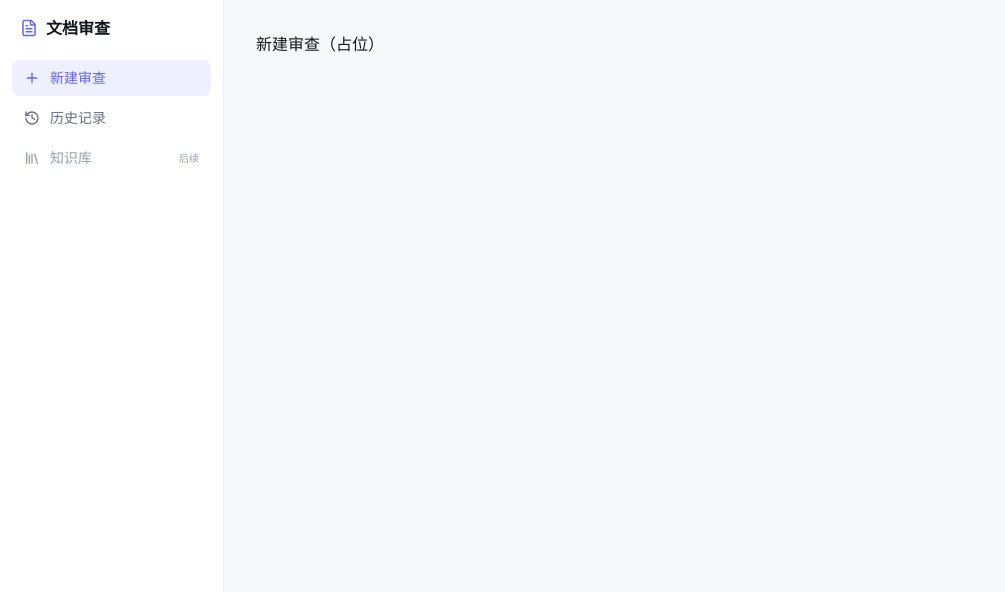
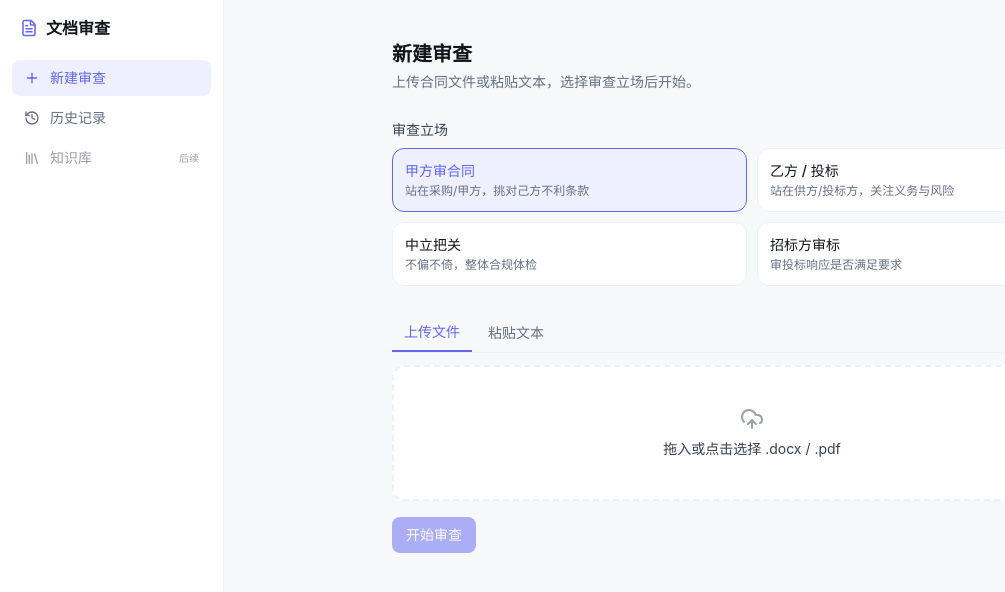
Before and after one commit to zangkaiqiang/doc-review, a React (Vite) app in the folder frontend/: page /new in a window 1280 px wide. Shown: the top 592 px of the page, without its empty margins (0-1005 px from the left). Built offline with nearby package versions, Linux system fonts and the light colour scheme.

Commit message:
feat(frontend): 新建审查页 — 文件上传 + 粘贴 + 立场选择

```diff
--- a/frontend/src/components/NewReview.tsx
+++ /dev/null
@@ -1,66 +0,0 @@
-import { useState } from "react";
-import { createReview } from "../api";
-
-const STANCES = [
-  { key: "party_a", label: "甲方审合同" },
-  { key: "party_b", label: "乙方/投标" },
-  { key: "neutral", label: "中立把关" },
-  { key: "tenderee", label: "招标方审标" },
-];
-
-const SAMPLE = `采购合同
-甲方：A公司    乙方：B公司
-第一条 标的：B公司向A公司提供咨询服务。
-第二条 合同金额：人民币1,200,000元。
-第三条 付款方式：合同签订后A方尽快支付。
-第四条 违约责任：乙方违约的，概不退还已付款项。
-第五条 本合同最终解释权归甲方所有。`;
-
-export default function NewReview({ onCreated }: { onCreated: (id: number) => void }) {
-  const [text, setText] = useState(SAMPLE);
-  const [stance, setStance] = useState("party_a");
-  const [loading, setLoading] = useState(false);
-
-  async function start() {
-    setLoading(true);
-    try {
-      const { task_id } = await createReview(text, stance, "粘贴文本审查");
-      onCreated(task_id);
-    } catch (e) {
-      alert(String(e));
-    } finally {
-      setLoading(false);
-    }
-  }
-
-  return (
-    <div className="newreview">
-      <h1>📄 文档审查智能体</h1>
-      <p className="muted">MVP 骨架 · 粘贴合同文本，选择审查立场，开始审查</p>
-
-      <div className="field">
-        <label>审查立场</label>
-        <div className="stances">
-          {STANCES.map((s) => (
-            <button
-              key={s.key}
-              className={stance === s.key ? "stance active" : "stance"}
-              onClick={() => setStance(s.key)}
-            >
-              {s.label}
-            </button>
-          ))}
-        </div>
-      </div>
-
-      <div className="field">
-        <label>合同/文档文本</label>
-        <textarea value={text} onChange={(e) => setText(e.target.value)} rows={14} />
-      </div>
-
-      <button className="primary" disabled={loading || !text.trim()} onClick={start}>
-        {loading ? "审查中…" : "开始审查"}
-      </button>
-    </div>
-  );
-}
--- a/frontend/src/pages/NewReview.tsx
+++ b/frontend/src/pages/NewReview.tsx
@@ -1,3 +1,159 @@
+import { useState, useRef } from "react";
+import { useNavigate } from "react-router-dom";
+import * as Tabs from "@radix-ui/react-tabs";
+import { UploadCloud, FileText, Loader2 } from "lucide-react";
+import { uploadDocument, createReview } from "../lib/api";
+import { useToast } from "../components/ui/toast";
+import { Button } from "../components/ui/Button";
+import { cn } from "../lib/cn";
+
+const STANCES = [
+  { key: "party_a", label: "甲方审合同", hint: "站在采购/甲方，挑对己方不利条款" },
+  { key: "party_b", label: "乙方 / 投标", hint: "站在供方/投标方，关注义务与风险" },
+  { key: "neutral", label: "中立把关", hint: "不偏不倚，整体合规体检" },
+  { key: "tenderee", label: "招标方审标", hint: "审投标响应是否满足要求" },
+];
+
+const SAMPLE = `采购合同
+甲方：A公司    乙方：B公司
+第一条 标的：B公司向A公司提供咨询服务。
+第二条 合同金额：人民币1,200,000元。
+第三条 付款方式：合同签订后A方尽快支付。
+第四条 违约责任：乙方违约的，概不退还已付款项。
+第五条 本合同最终解释权归甲方所有。`;
+
 export default function NewReview() {
-  return <div className="p-8">新建审查（占位）</div>;
+  const nav = useNavigate();
+  const { toast } = useToast();
+  const fileInput = useRef<HTMLInputElement>(null);
+
+  const [stance, setStance] = useState("party_a");
+  const [text, setText] = useState(SAMPLE);
+  const [docId, setDocId] = useState<number | null>(null);
+  const [docName, setDocName] = useState<string>("");
+  const [uploading, setUploading] = useState(false);
+  const [submitting, setSubmitting] = useState(false);
+
+  async function onFile(file: File) {
+    setUploading(true);
+    setDocId(null);
+    try {
+      const { id, name, chars } = await uploadDocument(file);
+      setDocId(id);
+      setDocName(`${name}（${chars} 字）`);
+    } catch (e) {
+      toast(String(e instanceof Error ? e.message : e), "error");
+    } finally {
+      setUploading(false);
+    }
+  }
+
+  async function start(mode: "file" | "text") {
+    setSubmitting(true);
+    try {
+      const body =
+        mode === "file"
+          ? { doc_id: docId!, stance }
+          : { text, name: "粘贴文本审查", stance };
+      const { task_id } = await createReview(body);
+      nav(`/review/${task_id}`);
+    } catch (e) {
+      toast(String(e instanceof Error ? e.message : e), "error");
+    } finally {
+      setSubmitting(false);
+    }
+  }
+
+  return (
+    <div className="mx-auto max-w-3xl px-6 py-10">
+      <h1 className="text-xl font-semibold text-ink">新建审查</h1>
+      <p className="mt-1 text-sm text-muted">上传合同文件或粘贴文本，选择审查立场后开始。</p>
+
+      {/* 立场 */}
+      <div className="mt-7">
+        <div className="mb-2 text-sm font-medium text-ink2">审查立场</div>
+        <div className="grid grid-cols-2 gap-2.5">
+          {STANCES.map((s) => (
+            <button
+              key={s.key}
+              onClick={() => setStance(s.key)}
+              className={cn(
+                "rounded-card border p-3 text-left transition-colors",
+                stance === s.key ? "border-brand bg-brand-soft" : "border-line bg-surface hover:border-brand/40"
+              )}
+            >
+              <div className={cn("text-sm font-medium", stance === s.key ? "text-brand" : "text-ink")}>{s.label}</div>
+              <div className="mt-0.5 text-xs text-muted">{s.hint}</div>
+            </button>
+          ))}
+        </div>
+      </div>
+
+      {/* 上传 / 粘贴 */}
+      <div className="mt-7">
+        <Tabs.Root defaultValue="upload">
+          <Tabs.List className="mb-3 flex gap-1 border-b border-line">
+            {[
+              { v: "upload", t: "上传文件" },
+              { v: "paste", t: "粘贴文本" },
+            ].map((x) => (
+              <Tabs.Trigger
+                key={x.v}
+                value={x.v}
+                className="px-3 py-2 text-sm text-muted data-[state=active]:border-b-2 data-[state=active]:border-brand data-[state=active]:font-medium data-[state=active]:text-brand"
+              >
+                {x.t}
+              </Tabs.Trigger>
+            ))}
+          </Tabs.List>
+
+          <Tabs.Content value="upload">
+            <div
+              onClick={() => fileInput.current?.click()}
+              onDragOver={(e) => e.preventDefault()}
+              onDrop={(e) => {
+                e.preventDefault();
+                const f = e.dataTransfer.files?.[0];
+                if (f) onFile(f);
+              }}
+              className="flex cursor-pointer flex-col items-center gap-2 rounded-card border-2 border-dashed border-line bg-surface px-6 py-10 text-center hover:border-brand/40"
+            >
+              <input
+                ref={fileInput}
+                type="file"
+                accept=".docx,.pdf"
+                className="hidden"
+                onChange={(e) => e.target.files?.[0] && onFile(e.target.files[0])}
+              />
+              {uploading ? (
+                <Loader2 className="animate-spin text-brand" />
+              ) : docId ? (
+                <FileText className="text-good" />
+              ) : (
+                <UploadCloud className="text-faint" />
+              )}
+              <div className="text-sm text-ink2">
+                {uploading ? "解析中…" : docId ? docName : "拖入或点击选择 .docx / .pdf"}
+              </div>
+            </div>
+            <Button className="mt-4" disabled={!docId || submitting || uploading} onClick={() => start("file")}>
+              {submitting ? "提交中…" : "开始审查"}
+            </Button>
+          </Tabs.Content>
+
+          <Tabs.Content value="paste">
+            <textarea
+              value={text}
+              onChange={(e) => setText(e.target.value)}
+              rows={14}
+              className="w-full rounded-card border border-line bg-surface p-3 font-mono text-[13px] outline-none focus:border-brand/50"
+            />
+            <Button className="mt-4" disabled={!text.trim() || submitting} onClick={() => start("text")}>
+              {submitting ? "提交中…" : "开始审查"}
+            </Button>
+          </Tabs.Content>
+        </Tabs.Root>
+      </div>
+    </div>
+  );
 }
```
